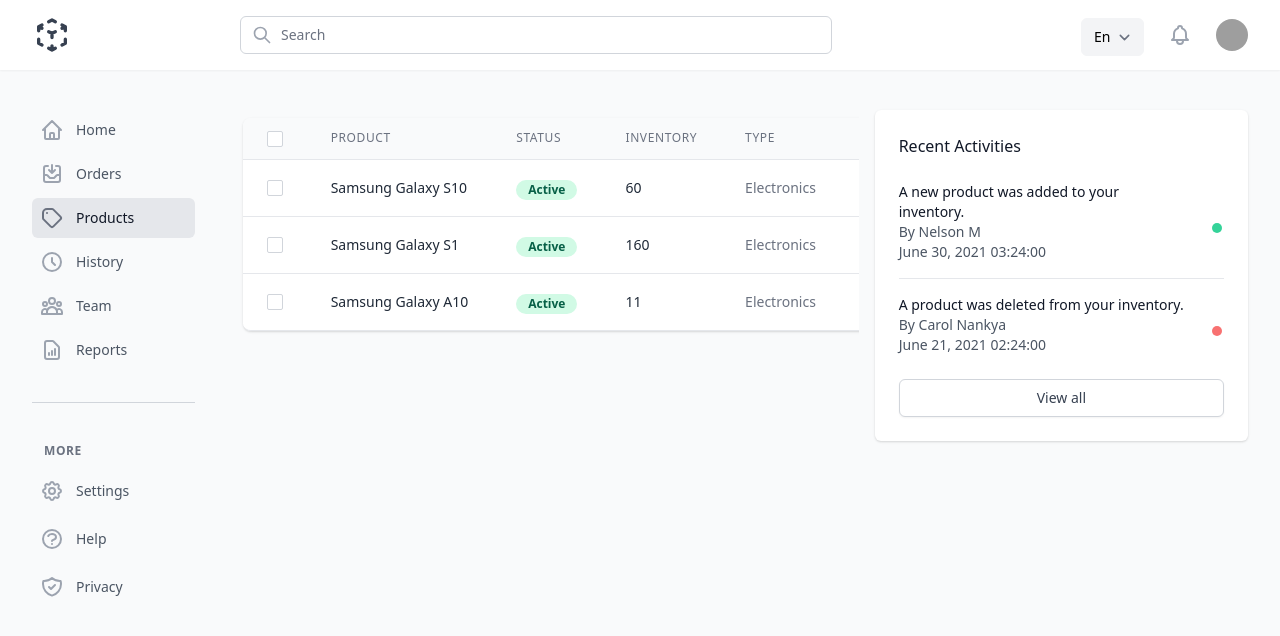
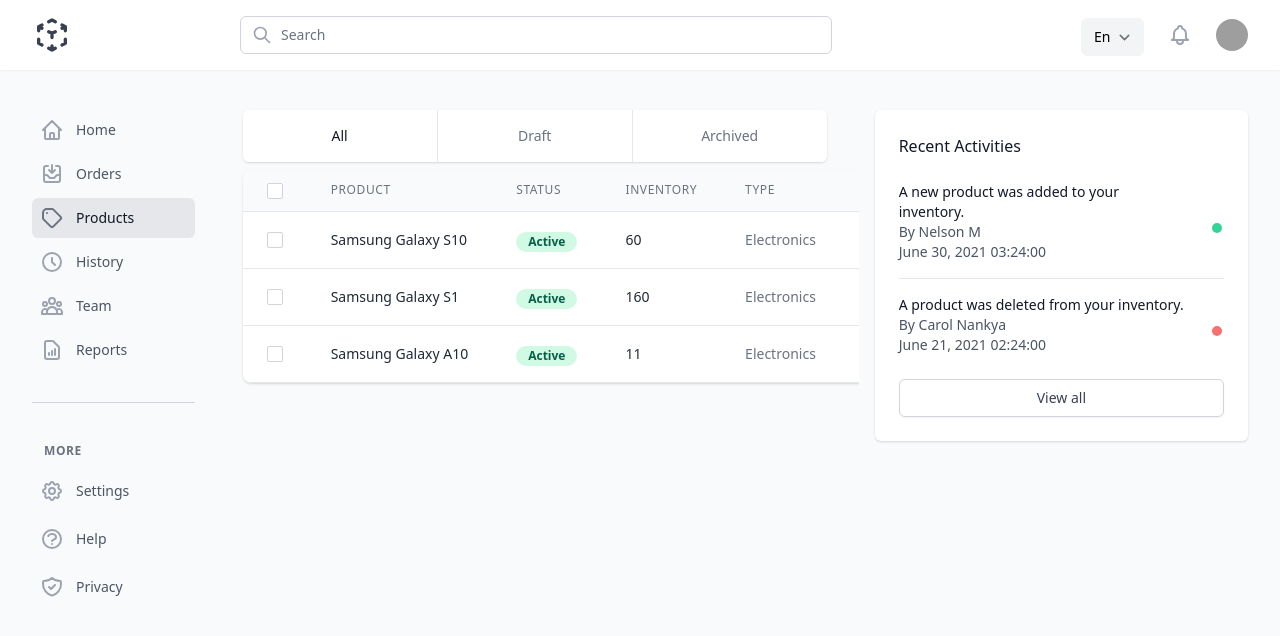
Before and after one commit to mwinel/ezziepos, a Next.js app: page /products in a window 1280 px wide. Shown: the top 636 px of the page. Built offline with nearby package versions, Linux system fonts and the light colour scheme; grey boxes are pictures that could not be loaded.

Commit message:
Add demo tabs

```diff
--- a/components/Tabs/index.tsx
+++ b/components/Tabs/index.tsx
@@ -2,12 +2,11 @@
 import classNames from '../../common/classnames'
 
 interface TabsProps {
-  children?: any;
   tabs: any;
   id: string;
 }
 
-const Tabs: FC<TabsProps> = ({ children, tabs, id }) => {
+const Tabs: FC<TabsProps> = ({ tabs, id }) => {
   return (
     <div className="px-4 sm:px-0">
       <div className="sm:hidden">
--- a/pages/index.js
+++ b/pages/index.js
@@ -1,4 +1,4 @@
-import { Fragment } from 'react'
+import { Fragment } from "react";
 import { Menu, Transition } from "@headlessui/react";
 import {
   ChatAltIcon,
@@ -18,7 +18,14 @@
   Main,
   Aside,
   RecentActivities,
+  Tabs,
 } from "../components";
+
+const tabs = [
+  { name: "Recent", href: "#", current: true },
+  { name: "Most Liked", href: "#", current: false },
+  { name: "Most Answers", href: "#", current: false },
+];
 
 const questions = [
   {
@@ -80,6 +87,7 @@
 
         {/* Main */}
         <Main>
+          <Tabs tabs={tabs} id="demo-tabs" />
           <div className="mt-4">
             <h1 className="sr-only">Recent questions</h1>
             <ul className="space-y-4">
--- a/pages/products.js
+++ b/pages/products.js
@@ -5,7 +5,14 @@
   Main,
   Aside,
   RecentActivities,
+  Tabs,
 } from "../components";
+
+const tabs = [
+  { name: "All", href: "#", current: true },
+  { name: "Draft", href: "#", current: false },
+  { name: "Archived", href: "#", current: false },
+];
 
 const recentActivities = [
   {
@@ -64,6 +71,7 @@
         <SideBar />
         {/* Page content */}
         <Main>
+          <Tabs tabs={tabs} id="products-tabs" />
           {/* Products Table */}
           <div className="flex flex-col">
             <div className="overflow-x-auto sm:-mx-6 lg:-mx-8">
```
